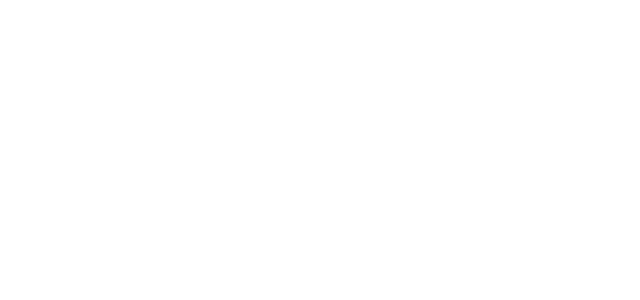
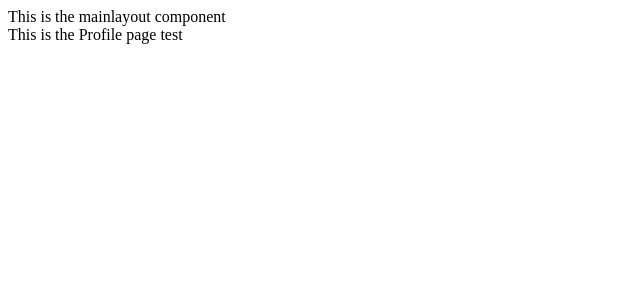
Before and after one commit to malkaysi/CRA-Template, a React (Create React App) app: page /profile in a window 1280 px wide. Before the commit this address had no page. Shown: the top 300 px of the page, without its empty margins (0-640 px from the left). Built offline with nearby package versions, Linux system fonts and the light colour scheme.

Commit message:
Testing other component pages

```diff
--- /dev/null
+++ b/src/features/profile/routes/Profile.js
@@ -0,0 +1,3 @@
+export const Profile = () => {
+  return <div>This is the Profile page test</div>;
+};
--- /dev/null
+++ b/src/features/profile/routes/index.js
@@ -0,0 +1 @@
+export * from "./Profile";
--- a/src/routes/protected.js
+++ b/src/routes/protected.js
@@ -1,6 +1,7 @@
 import { Outlet } from "react-router-dom";
 import { MainLayout } from "../components/Layout/MainLayout";
 import { Dashboard } from "../features/dashboard/routes";
+import { Profile } from "../features/profile/routes";
 
 const App = () => {
   return (
@@ -14,6 +15,9 @@
   {
     path: "/",
     element: <App />,
-    children: [{ path: "/", element: <Dashboard /> }],
+    children: [
+      { path: "/", element: <Dashboard /> },
+      { path: "/profile", element: <Profile /> },
+    ],
   },
 ];
```
Also changed, not shown: public/manifest.json.
